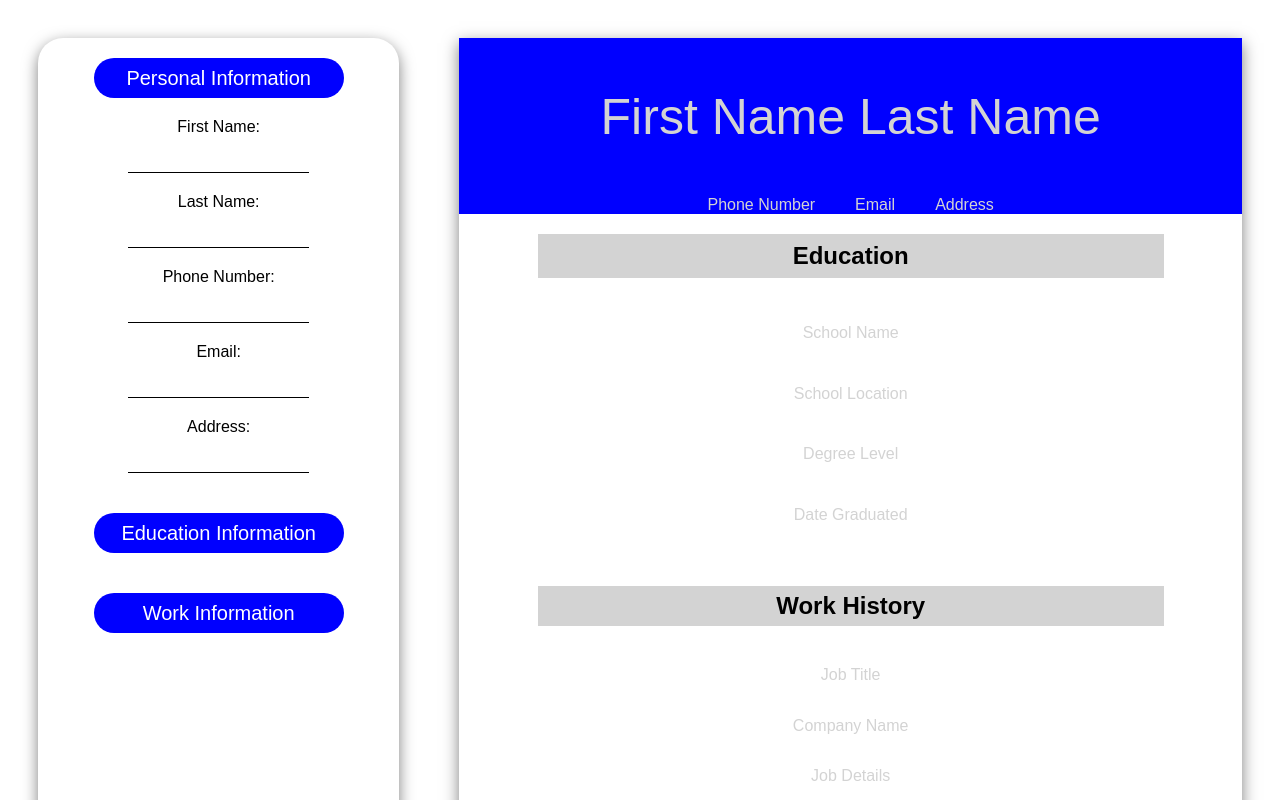
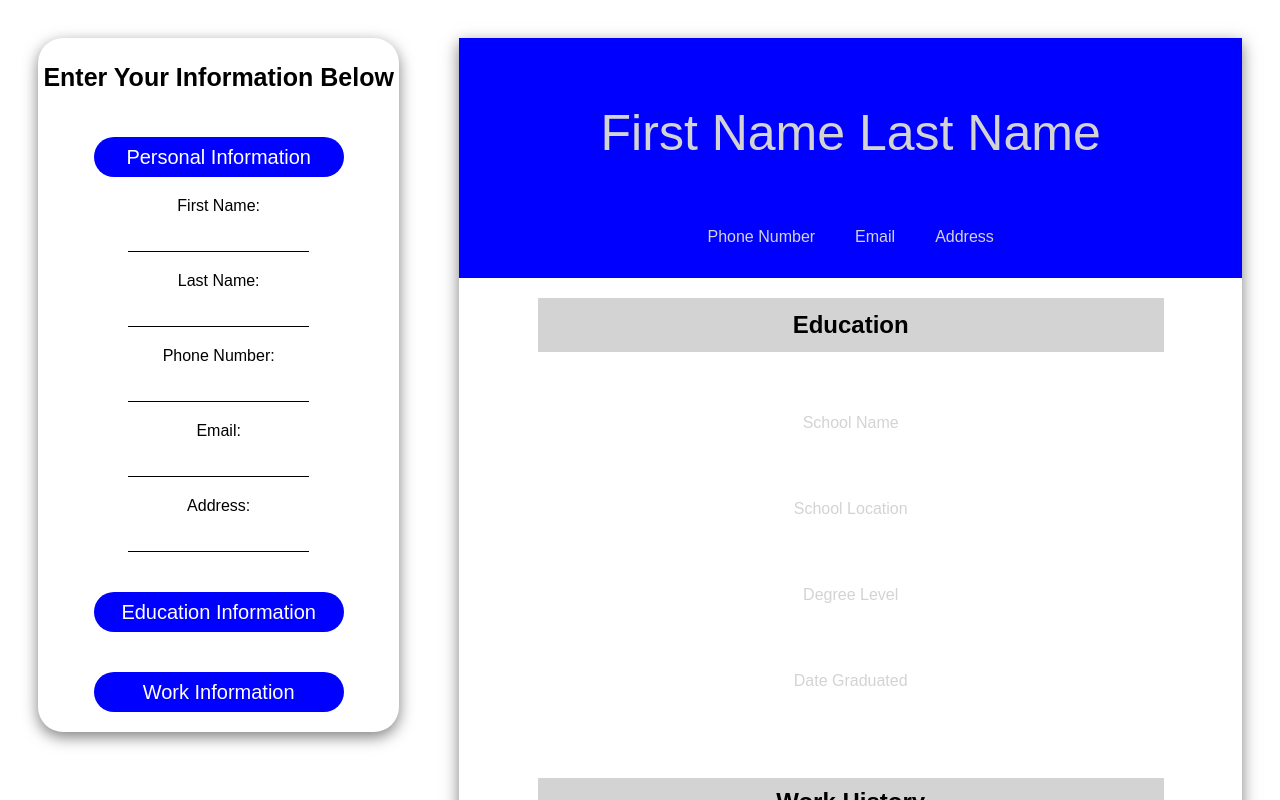
Before and after one commit to jwwals1/resume-builder, a React (Vite) app: page / in a window 1280 px wide. Shown: the top 800 px of the page. Built offline with nearby package versions, Linux system fonts and the light colour scheme.

Commit message:
added heights for userInput and resumeContainer

```diff
--- a/src/components/educationInfo.jsx
+++ b/src/components/educationInfo.jsx
@@ -15,7 +15,7 @@ function EducationInfo ({educationValues, onChange}) {
     return (
         <>
         <div id="educationDiv">
-        <button onClick={openForm} className="educationButton">Education Information</button>
+        <button onClick={openForm} className="button">Education Information</button>
             <div id='education'>
             <form id="educationForm" action="">
                 <div>
@@ -43,7 +43,7 @@ function EducationInfo ({educationValues, onChange}) {
         return (
             <>
             <div id="educationDiv">
-                <button onClick={closeForm} className="educationButton">Education Information</button>
+                <button onClick={closeForm} className="button">Education Information</button>
             </div>
             </>
     )}
--- a/src/components/layout.jsx
+++ b/src/components/layout.jsx
@@ -22,6 +22,7 @@ export default function Layout() {
         <>
         <div className="mainContainer">
             <div className="userInput">
+                <h3 id="yourInfoTitle">Enter Your Information Below</h3>
                 <PersonalInfo
                     personalValues={personalValues} onChange={changePersonal}/>
                 <EducationInfo
--- a/src/components/personalnfo.jsx
+++ b/src/components/personalnfo.jsx
@@ -16,7 +16,7 @@ export default function PersonalInfo({personalValues, onChange}) {
     return (
         <>
         <div id="personDiv">
-            <button onClick={closeForm} className="personalButton">Personal Information</button>
+            <button onClick={closeForm} className="button">Personal Information</button>
             <div id='personalInfo'>
                 <form id="personalInfoForm" action="">
                     <div>
@@ -46,7 +46,7 @@ export default function PersonalInfo({personalValues, onChange}) {
     )} else {
         return (
         <div id="personDiv">
-            <button onClick={openForm} className="personalButton">Personal Information</button>
+            <button onClick={openForm} className="button">Personal Information</button>
         </div>
         )
     }
--- a/src/components/workInfo.jsx
+++ b/src/components/workInfo.jsx
@@ -16,7 +16,7 @@ function WorkInfo({workValues, onChange}) {
     return (
         <>
         <div id="workDiv">
-            <button onClick={openForm} className="workButton">Work Information</button>
+            <button onClick={openForm} className="button">Work Information</button>
             <div id='workHistory'>
             <form action="" id="workHistoryForm">
                 <div>
@@ -46,7 +46,7 @@ function WorkInfo({workValues, onChange}) {
     )} else {
         return (
             <div id="workDiv">
-                <button onClick={closeForm} className="workButton">Work Information</button>
+                <button onClick={closeForm} className="button">Work Information</button>
             </div>
             )
     }
--- a/src/index.css
+++ b/src/index.css
@@ -8,17 +8,17 @@ body {
 }
 
 .userInput {
-    /* border: 2px solid; */
-    /* padding: 5px; */
     margin: 30px;
     box-shadow: rgba(0, 0, 0, .5) 0px 5px 15px;
     border-radius: 25px;
+    height:min-content
 }
 
 .resumeContainer {
     display: grid;
     box-shadow:  rgba(0, 0, 0, .5) 0px 5px 15px;
     margin: 30px;
+    height: 1200px;
 }
 
 h1 {
@@ -30,11 +30,6 @@ h1 {
     display: flex;
     justify-content: center;
 }
-
-/* .personDivs {
-    display: flex;
-    justify-content: center;
-} */
 
 .personalLabel, .educationLabel, .workLabel {
     display: grid;
@@ -99,7 +94,7 @@ h2 {
     justify-content: center;
 }
 
-.personalButton, .educationButton, .workButton {
+.button {
     display: inline-flex;
     width: 250px;
     height: 40px;
@@ -115,7 +110,17 @@ h2 {
     font-size: 20px;
 }
 
+.button:hover {
+    background-color: rgb(13, 172, 224);
+}
+
 [contentEditable=true]:empty:not(:focus):before {
     content: attr(data-text);
     color: lightgray;
 }
+
+#yourInfoTitle {
+    display: grid;
+    justify-content: center;
+    font-size: 25px;
+}
```
